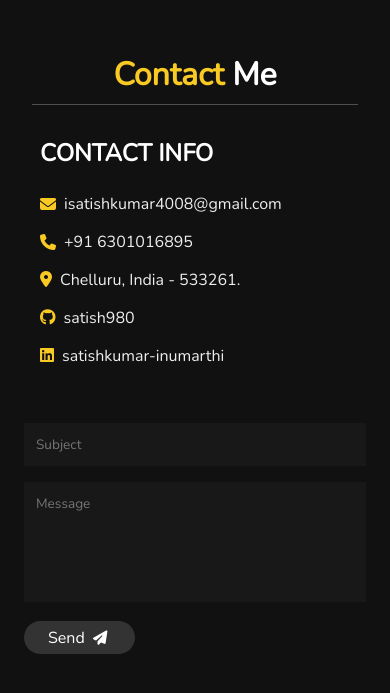
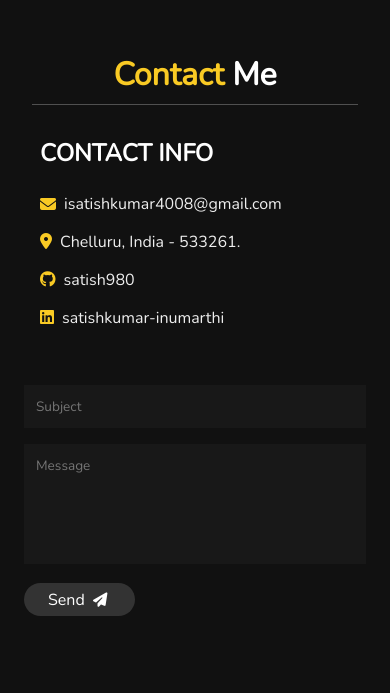
Before and after one commit to Satish980/satish980.github.io, a plain HTML site: page index.html in a window 390 px wide. Shown: the part 4599-5292 px from the top of the page. Drawn offline with nearby package versions, Linux system fonts and the light colour scheme.

Commit message:
Remove phone number from index.html
Removed phone number from contact information.

```diff
--- a/index.html
+++ b/index.html
@@ -218,7 +218,6 @@
             <h3 class="mail">
               <i class="fas fa-envelope"></i> isatishkumar4008@gmail.com
             </h3>
-            <h3><i class="fas fa-phone"></i> +91 6301016895</h3>
             <h3 class="location">
               <a href="https://goo.gl/maps/JQFuo9bFN2FX51z86" target="_blank"><i class="fas fa-map-marker-alt"></i></a> chelluru, india - 533261.
             </h3>
```
